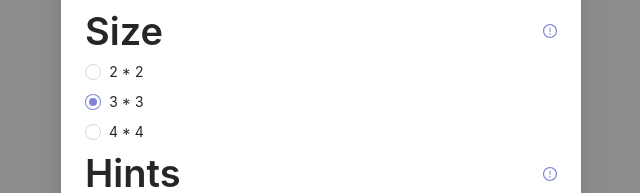
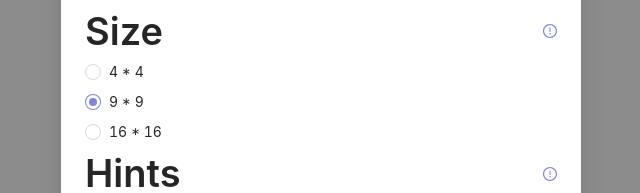
Before and after one commit to Aleks951/sudoku, a React (Create React App) app: page / in a window 1280 px wide. Shown: the part 266-459 px from the top of the page, without its empty margins (319-959 px from the left). Built offline with nearby package versions, Linux system fonts and the light colour scheme.

Commit message:
Change the text in the field size selector

```diff
--- a/src/components/GameSelection.tsx
+++ b/src/components/GameSelection.tsx
@@ -13,7 +13,7 @@ interface props {
     closable: boolean
 }
 
-const sizes = [2, 3, 4]
+const sizes = [4, 9, 16]
 
 export default ({ visibleModal, setVisibleModal, createGame, closable }: props) => {
     const dispatch = useDispatch()
@@ -86,7 +86,7 @@ export default ({ visibleModal, setVisibleModal, createGame, closable }: props)
                 value={size}
             >
                 <Space direction="vertical">
-                    {sizes.map(size => <Radio key={size} value={size * size}>{`${size} * ${size}`}</Radio>)}
+                    {sizes.map(size => <Radio key={size} value={size}>{`${size} * ${size}`}</Radio>)}
                 </Space>
             </Radio.Group>
             <MenuItem
```
